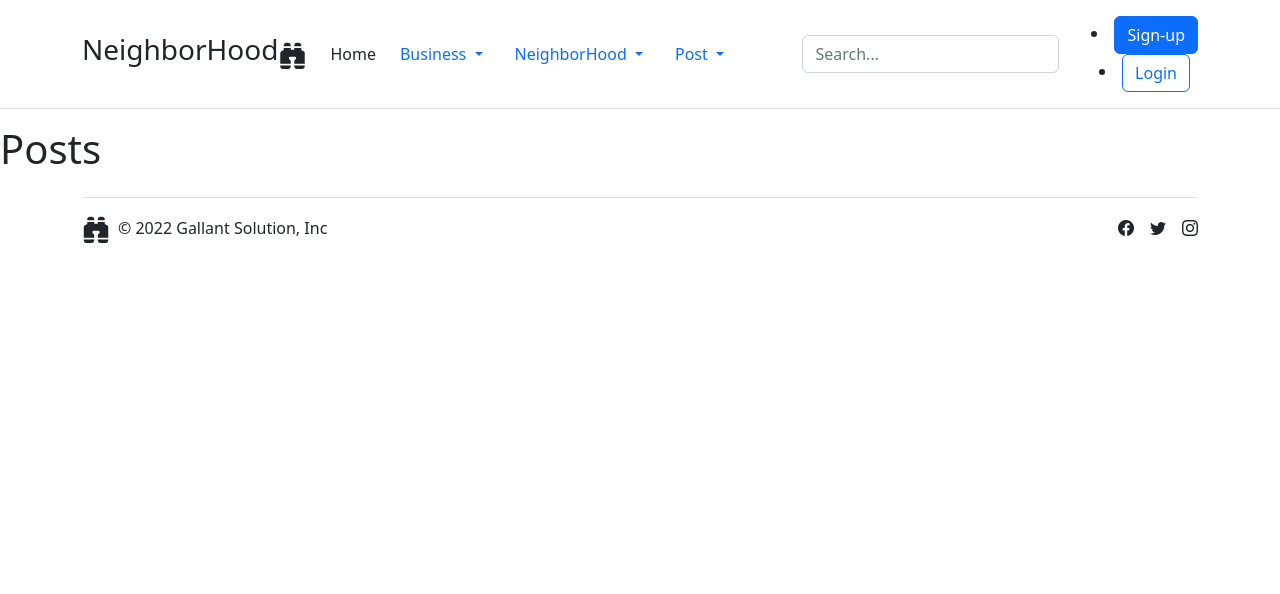
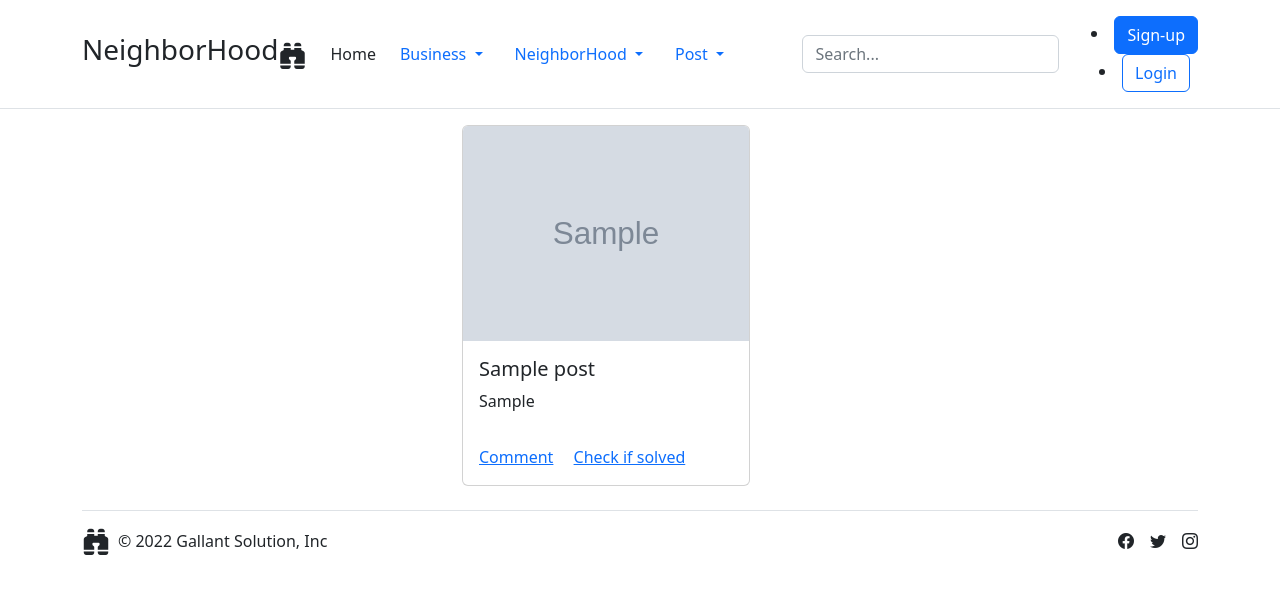
Before and after one commit to kLeitich/Neighbourhood-watch, a Django app: page /post/ in a window 1280 px wide. Shown: the top 594 px of the page. Run offline with Django 4.2, Linux system fonts and the light colour scheme; tables that the repository leaves empty hold one stand-in row (values such as "Sample post"); grey boxes marked "Sample" are stand-in pictures.

Commit message:
adding display for post

```diff
--- a/app/templates/posts.html
+++ b/app/templates/posts.html
@@ -1,6 +1,26 @@
 {% extends 'base.html' %}
 
 {% block content %}
-<h1>Posts</h1>
+<div class="container">
+    <div class="row">
+        <div class="col"></div>
+        <div class="col">
+            {% for post in posts %}
+                <div class="card" style="width: 18rem;">
+                    <img src="{{post.image.url}}" class="card-img-top" alt="...">
+                    <div class="card-body">
+                    <h5 class="card-title">{{post.title}}</h5>
+                    <p class="card-text">{{post.post}}</p>
+                    </div>
 
+                    <div class="card-body">
+                    <a href="#" class="card-link">Comment</a>
+                    <a href="#" class="card-link">Check if solved</a>
+                    </div>
+                </div>
+            {% endfor %}
+        </div>
+        <div class="col"></div>
+    </div>
+</div>
 {% endblock %}
--- a/app/views.py
+++ b/app/views.py
@@ -23,7 +23,8 @@ def register_user(request):
     return render(request, 'auth/register.html', context)
 
 def business(request):
-    return render(request,'business.html')
+    business=Business.objects.all()
+    return render(request,'business.html',{'business':business})
 
 def add_a_business(request):
     current_user=request.user
@@ -63,7 +64,8 @@ def add_a_neighborhood(request):
 
 
 def posts(request):
-    return render(request,'posts.html')
+    posts=Post.objects.all()
+    return render(request,'posts.html',{'posts':posts})
 
 
 def add_a_post(request):
@@ -103,4 +105,3 @@ def update_profile(request,id):
     else:
         form = UpdateUserProfileForm()
     return render(request, 'update_profile.html', {'form':form})
-    return render(request,'update_profile.html')
```
Also changed, not shown: app/templates/business.html (+26 -1 lines).
